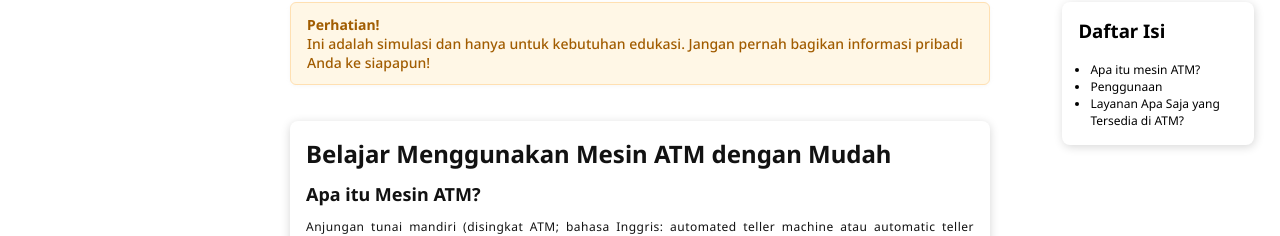
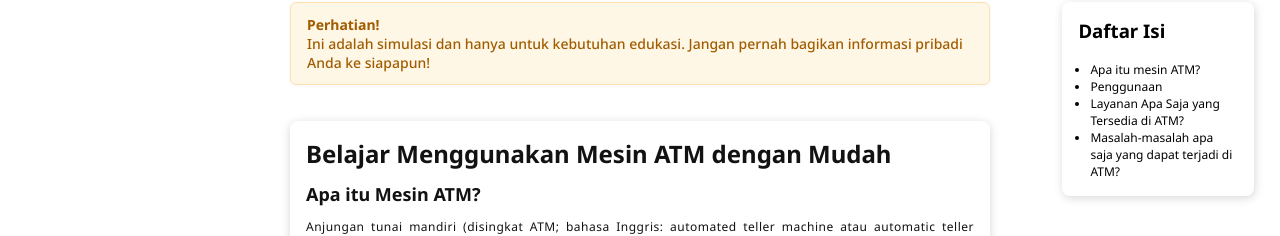
Before and after one commit to rizkiismail9a/atm-mechine-tutorial, a Vue app: page / in a window 1280 px wide. Shown: the part 68-304 px from the top of the page. Built offline with nearby package versions, Linux system fonts and the light colour scheme.

Commit message:
feat(home): add link to problems in sidebar

```diff
--- a/src/components/Home/HomeSideBar.vue
+++ b/src/components/Home/HomeSideBar.vue
@@ -23,6 +23,9 @@ const scrollToContent = (contentId) => {
       <li @click="scrollToContent('about-atm')">Apa itu mesin ATM?</li>
       <li @click="scrollToContent('usage')">Penggunaan</li>
       <li @click="scrollToContent('features')">Layanan Apa Saja yang Tersedia di ATM?</li>
+      <li @click="scrollToContent('problems')">
+        Masalah-masalah apa saja yang dapat terjadi di ATM?
+      </li>
     </ul>
   </div>
 </template>
--- a/src/views/HomeView.vue
+++ b/src/views/HomeView.vue
@@ -77,7 +77,7 @@ const menuLinks = ref([
         <HomeButton v-for="(menu, i) in menuLinks" :key="i" :label="menu.label" :link="menu.link" />
       </section>
 
-      <section id="features">
+      <section id="problems">
         <h2>Masalah-masalah apa saja yang dapat terjadi di ATM?</h2>
 
         <p>
```
